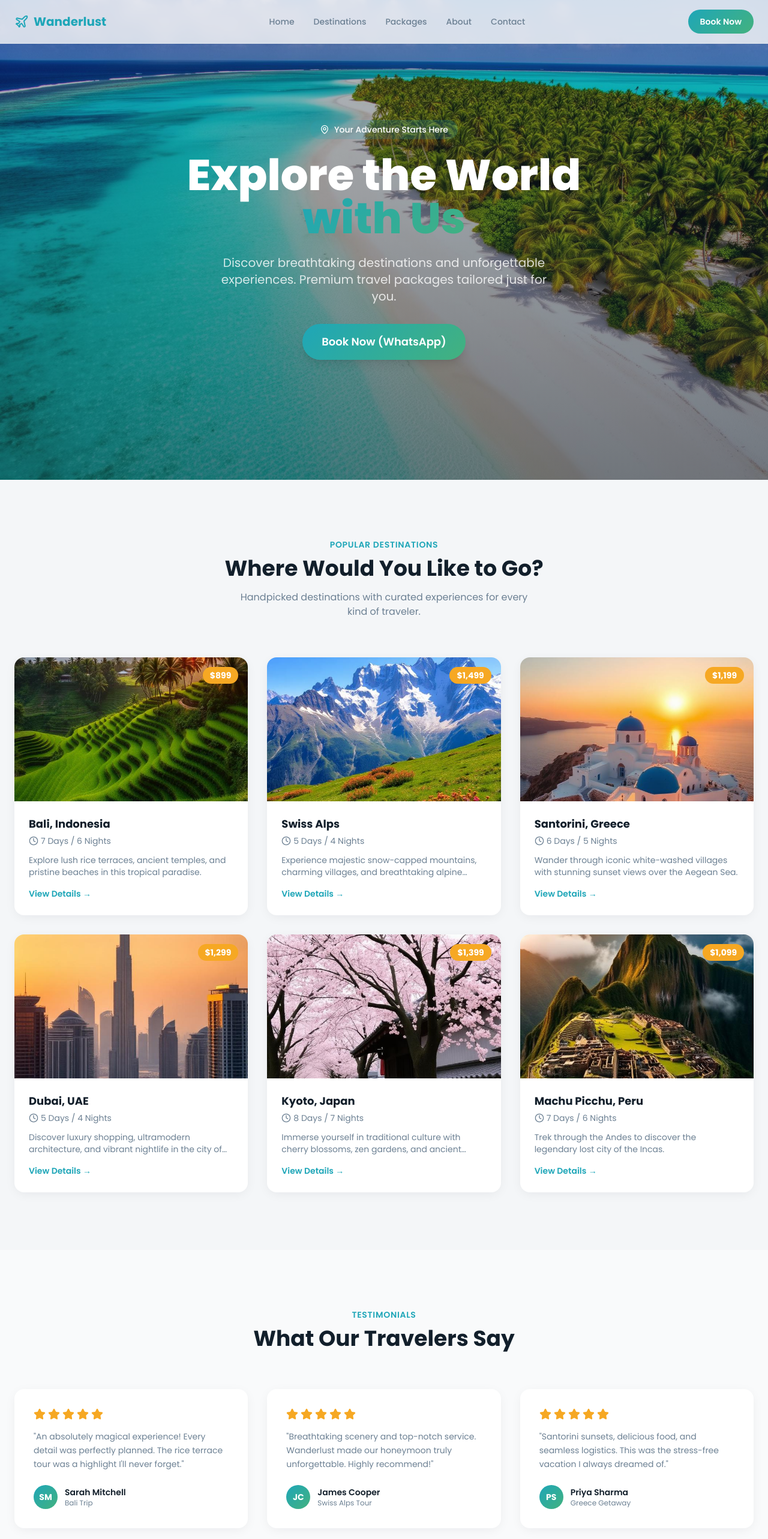
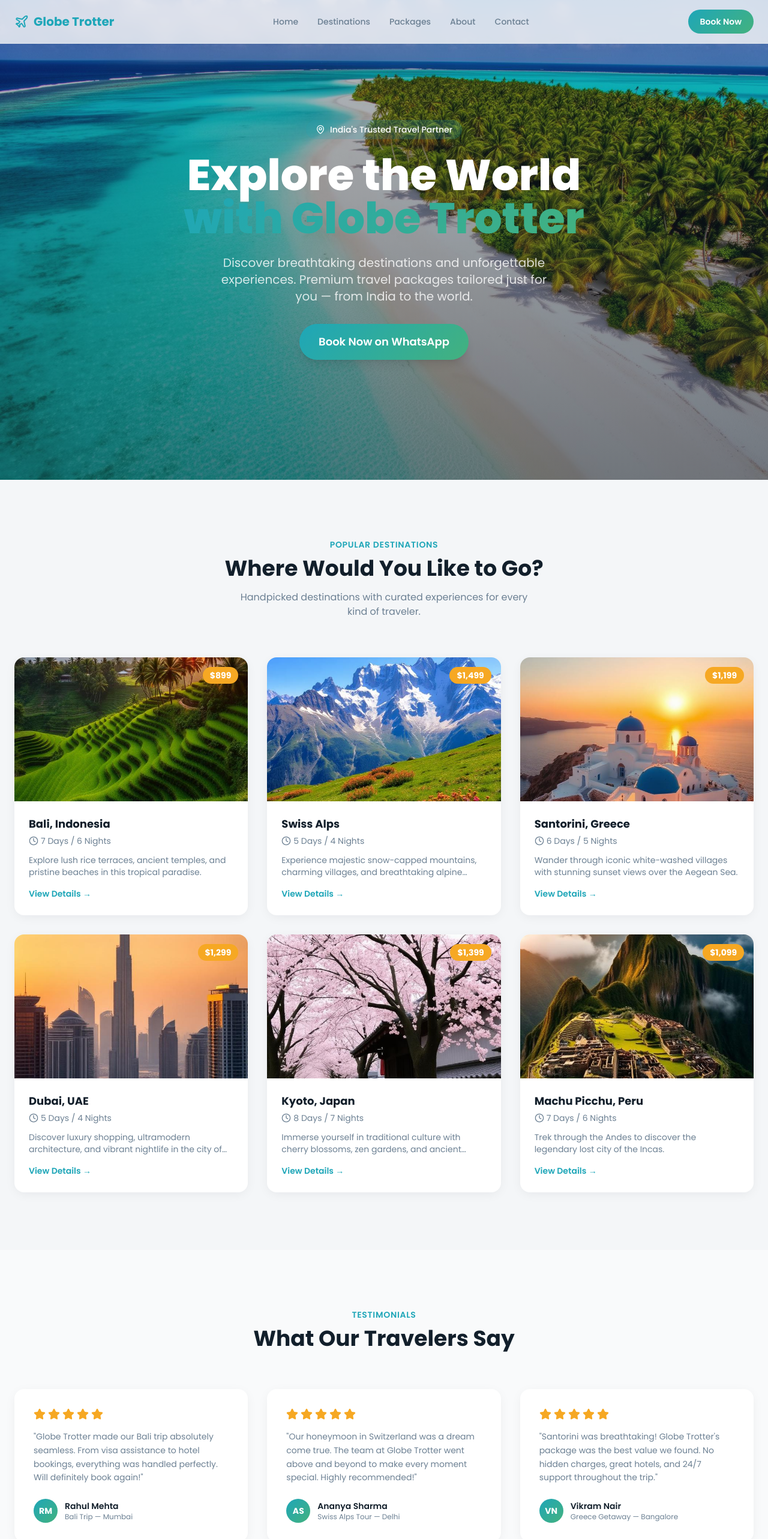
Before and after one commit to inayatshaykh/Global-Travel, a React (Vite) app: page / in a window 1280 px wide. Shown: the top 2566 px of the page at 60% size. Built offline with nearby package versions, Linux system fonts and the light colour scheme; the HTML template or start-up script is replaced by a standard one.

Commit message:
feat: Indian branding, real WhatsApp contact, Indian testimonials and address

```diff
--- a/index.html
+++ b/index.html
@@ -4,11 +4,11 @@
     <meta charset="UTF-8" />
     <meta name="viewport" content="width=device-width, initial-scale=1.0" />
     <!-- TODO: Set the document title to the name of your application -->
-    <title>Wanderlust — Explore the World with Us</title>
-    <meta name="description" content="Discover breathtaking destinations and unforgettable travel experiences. Premium packages tailored just for you." />
-    <meta name="author" content="Wanderlust" />
-    <meta property="og:title" content="Wanderlust — Explore the World" />
-    <meta property="og:description" content="Discover breathtaking destinations and unforgettable travel experiences." />
+    <title>Globe Trotter — India's Trusted Travel Partner</title>
+    <meta name="description" content="Globe Trotter offers premium international and domestic travel packages from India. Book now on WhatsApp: +91 79820 45480." />
+    <meta name="author" content="Globe Trotter Travel Pvt. Ltd." />
+    <meta property="og:title" content="Globe Trotter — Explore the World from India" />
+    <meta property="og:description" content="Premium travel packages for Indian travellers. Bali, Switzerland, Greece, Dubai, Japan & more." />
     <meta property="og:type" content="website" />
 
     <meta name="twitter:card" content="summary_large_image" />
--- a/src/components/Footer.tsx
+++ b/src/components/Footer.tsx
@@ -6,18 +6,31 @@ const Footer = () => (
       <div className="grid grid-cols-1 md:grid-cols-3 gap-12">
         <div>
           <a href="#" className="flex items-center gap-2 text-primary-foreground font-bold text-xl mb-4">
-            <Plane className="h-6 w-6" /> Wanderlust
+            <Plane className="h-6 w-6" /> Globe Trotter
           </a>
           <p className="text-primary-foreground/60 text-sm leading-relaxed">
-            Making dream vacations a reality since 2014. Your trusted partner for unforgettable travel experiences around the globe.
+            India's trusted travel partner since 2014. We craft unforgettable journeys across the globe — from the Himalayas to the Maldives and beyond.
           </p>
         </div>
         <div>
           <h4 className="font-semibold mb-4">Contact Us</h4>
           <ul className="space-y-3 text-sm text-primary-foreground/60">
-            <li className="flex items-center gap-2"><Mail className="h-4 w-4" /> hello@wanderlust.travel</li>
-            <li className="flex items-center gap-2"><Phone className="h-4 w-4" /> +1 (234) 567-890</li>
-            <li className="flex items-center gap-2"><MapPin className="h-4 w-4" /> 123 Travel Street, Adventure City</li>
+            <li className="flex items-center gap-2">
+              <Mail className="h-4 w-4 shrink-0" />
+              <a href="mailto:info@globetrotter.in" className="hover:text-primary-foreground transition-colors">
+                info@globetrotter.in
+              </a>
+            </li>
+            <li className="flex items-center gap-2">
+              <Phone className="h-4 w-4 shrink-0" />
+              <a href="https://wa.me/917982045480" target="_blank" rel="noopener noreferrer" className="hover:text-primary-foreground transition-colors">
+                +91 79820 45480 (WhatsApp)
+              </a>
+            </li>
+            <li className="flex items-center gap-2">
+              <MapPin className="h-4 w-4 shrink-0" />
+              Connaught Place, New Delhi, India — 110001
+            </li>
           </ul>
         </div>
         <div>
@@ -29,10 +42,13 @@ const Footer = () => (
               </a>
             ))}
           </div>
+          <p className="text-primary-foreground/40 text-xs mt-6">
+            GST No: 07AABCG1234A1Z5 &nbsp;|&nbsp; IATA Accredited
+          </p>
         </div>
       </div>
       <div className="border-t border-primary-foreground/10 mt-12 pt-8 text-center text-sm text-primary-foreground/40">
-        © 2026 Wanderlust. All rights reserved.
+        © 2026 Globe Trotter Travel Pvt. Ltd. All rights reserved. | New Delhi, India
       </div>
     </div>
   </footer>
--- a/src/components/HeroSection.tsx
+++ b/src/components/HeroSection.tsx
@@ -1,5 +1,7 @@
 import heroBg from "@/assets/hero-bg.jpg";
 import { MapPin } from "lucide-react";
+
+const WA_LINK = "https://wa.me/917982045480?text=Hi!%20I%20want%20to%20book%20a%20trip";
 
 const HeroSection = () => (
   <section
@@ -16,24 +18,24 @@ const HeroSection = () => (
     <div className="absolute inset-0" style={{ background: "var(--gradient-hero-overlay)" }} />
     <div className="relative z-10 text-center px-6 max-w-3xl animate-fade-in">
       <span className="inline-flex items-center gap-2 bg-primary/20 backdrop-blur-sm text-primary-foreground text-sm font-medium px-4 py-1.5 rounded-full mb-6">
-        <MapPin className="h-4 w-4" /> Your Adventure Starts Here
+        <MapPin className="h-4 w-4" /> India's Trusted Travel Partner
       </span>
       <h1 className="text-4xl sm:text-5xl md:text-7xl font-extrabold text-primary-foreground leading-tight mb-6">
         Explore the World <br className="hidden sm:block" />
         <span className="bg-clip-text text-transparent" style={{ backgroundImage: "var(--gradient-ocean)" }}>
-          with Us
+          with Globe Trotter
         </span>
       </h1>
       <p className="text-primary-foreground/80 text-lg md:text-xl max-w-xl mx-auto mb-8">
-        Discover breathtaking destinations and unforgettable experiences. Premium travel packages tailored just for you.
+        Discover breathtaking destinations and unforgettable experiences. Premium travel packages tailored just for you — from India to the world.
       </p>
       <a
-        href="https://wa.me/1234567890?text=Hi!%20I%20want%20to%20book%20a%20trip"
+        href={WA_LINK}
         target="_blank"
         rel="noopener noreferrer"
         className="inline-flex items-center gap-2 gradient-ocean text-primary-foreground px-8 py-4 rounded-full text-lg font-semibold hover:scale-105 transition-transform shadow-lg"
       >
-        Book Now (WhatsApp)
+        Book Now on WhatsApp
       </a>
     </div>
   </section>
--- a/src/components/Navbar.tsx
+++ b/src/components/Navbar.tsx
@@ -1,5 +1,7 @@
 import { useState } from "react";
 import { Menu, X, Plane } from "lucide-react";
+
+const WA_LINK = "https://wa.me/917982045480?text=Hi!%20I%20want%20to%20book%20a%20trip";
 
 const Navbar = () => {
   const [open, setOpen] = useState(false);
@@ -10,7 +12,7 @@ const Navbar = () => {
       <div className="container mx-auto flex items-center justify-between px-6 py-4">
         <a href="#" className="flex items-center gap-2 text-primary font-bold text-xl">
           <Plane className="h-6 w-6" />
-          <span>Wanderlust</span>
+          <span>Globe Trotter</span>
         </a>
         <ul className="hidden md:flex items-center gap-8">
           {links.map((l) => (
@@ -22,7 +24,7 @@ const Navbar = () => {
           ))}
         </ul>
         <a
-          href="https://wa.me/1234567890?text=Hi!%20I%20want%20to%20book%20a%20trip"
+          href={WA_LINK}
           target="_blank"
           rel="noopener noreferrer"
           className="hidden md:inline-flex items-center gap-2 gradient-ocean text-primary-foreground px-5 py-2.5 rounded-full text-sm font-semibold hover:opacity-90 transition-opacity"
@@ -41,7 +43,7 @@ const Navbar = () => {
             </a>
           ))}
           <a
-            href="https://wa.me/1234567890?text=Hi!%20I%20want%20to%20book%20a%20trip"
+            href={WA_LINK}
             target="_blank"
             rel="noopener noreferrer"
             className="mt-2 inline-flex gradient-ocean text-primary-foreground px-5 py-2.5 rounded-full text-sm font-semibold"
--- a/src/components/TestimonialsSection.tsx
+++ b/src/components/TestimonialsSection.tsx
@@ -1,9 +1,27 @@
 import { Star } from "lucide-react";
 
 const testimonials = [
-  { name: "Sarah Mitchell", location: "Bali Trip", rating: 5, review: "An absolutely magical experience! Every detail was perfectly planned. The rice terrace tour was a highlight I'll never forget.", avatar: "SM" },
-  { name: "James Cooper", location: "Swiss Alps Tour", rating: 5, review: "Breathtaking scenery and top-notch service. Wanderlust made our honeymoon truly unforgettable. Highly recommend!", avatar: "JC" },
-  { name: "Priya Sharma", location: "Greece Getaway", rating: 5, review: "Santorini sunsets, delicious food, and seamless logistics. This was the stress-free vacation I always dreamed of.", avatar: "PS" },
+  {
+    name: "Rahul Mehta",
+    location: "Bali Trip — Mumbai",
+    rating: 5,
+    review: "Globe Trotter made our Bali trip absolutely seamless. From visa assistance to hotel bookings, everything was handled perfectly. Will definitely book again!",
+    avatar: "RM",
+  },
+  {
+    name: "Ananya Sharma",
+    location: "Swiss Alps Tour — Delhi",
+    rating: 5,
+    review: "Our honeymoon in Switzerland was a dream come true. The team at Globe Trotter went above and beyond to make every moment special. Highly recommended!",
+    avatar: "AS",
+  },
+  {
+    name: "Vikram Nair",
+    location: "Greece Getaway — Bangalore",
+    rating: 5,
+    review: "Santorini was breathtaking! Globe Trotter's package was the best value we found. No hidden charges, great hotels, and 24/7 support throughout the trip.",
+    avatar: "VN",
+  },
 ];
 
 const TestimonialsSection = () => (
--- a/src/components/WhyChooseUs.tsx
+++ b/src/components/WhyChooseUs.tsx
@@ -1,10 +1,10 @@
 import { DollarSign, ShieldCheck, Headphones, Heart } from "lucide-react";
 
 const features = [
-  { icon: DollarSign, title: "Affordable Prices", desc: "Best value travel packages without compromising on quality or experience." },
-  { icon: ShieldCheck, title: "Trusted & Reliable", desc: "10+ years of experience with thousands of happy travelers worldwide." },
-  { icon: Headphones, title: "24/7 Support", desc: "Round-the-clock customer support before, during, and after your trip." },
-  { icon: Heart, title: "Tailored Experiences", desc: "Every package is customizable to match your unique travel preferences." },
+  { icon: DollarSign, title: "Best Price Guarantee", desc: "Competitive pricing with no hidden charges. We match any lower quote from a verified Indian travel agency." },
+  { icon: ShieldCheck, title: "Trusted Since 2014", desc: "Over 10 years of experience serving Indian travellers with 5000+ happy customers across India." },
+  { icon: Headphones, title: "24/7 WhatsApp Support", desc: "Reach us anytime on WhatsApp at +91 79820 45480 — before, during, and after your trip." },
+  { icon: Heart, title: "Customised Packages", desc: "Every itinerary is tailored to your budget, preferences, and travel dates. No one-size-fits-all here." },
 ];
 
 const WhyChooseUs = () => (
@@ -13,6 +13,7 @@ const WhyChooseUs = () => (
       <div className="text-center mb-16">
         <span className="text-primary font-semibold text-sm uppercase tracking-wider">Why Choose Us</span>
         <h2 className="text-3xl md:text-4xl font-bold text-foreground mt-2">Travel with Confidence</h2>
+        <p className="text-muted-foreground mt-4 max-w-lg mx-auto text-sm">Trusted by thousands of Indian travellers for international and domestic holiday packages.</p>
       </div>
       <div className="grid grid-cols-1 sm:grid-cols-2 lg:grid-cols-4 gap-8">
         {features.map(({ icon: Icon, title, desc }) => (
```
